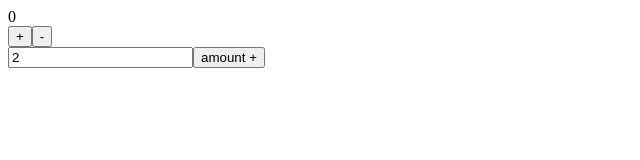
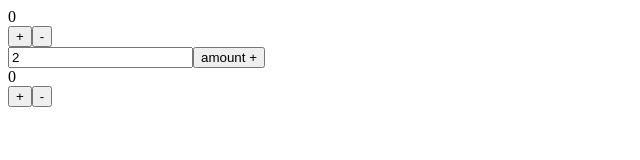
Before and after one commit to farimahhasan/redux-toolkit, a React (Vite) app: page / in a window 1280 px wide. Shown: the top 160 px of the page, without its empty margins (0-640 px from the left). Built offline with nearby package versions, Linux system fonts and the light colour scheme.

Commit message:
add number

```diff
--- a/src/App.jsx
+++ b/src/App.jsx
@@ -1,9 +1,11 @@
 import React from 'react';
 import Counter from './components/Counter';
+import Number from './components/Number';
 const App = () => {
   return (
     <div>
       <Counter />
+      <Number />
     </div>
   );
 };
--- a/src/features/number/numberSlice.js
+++ b/src/features/number/numberSlice.js
@@ -11,7 +11,7 @@ const numberSlice = createSlice({
             state.numberValue++
         },
         decrement : (state) =>{
-            state.counterValue--;
+            state.numberValue--;
         },
     }
 })
```
